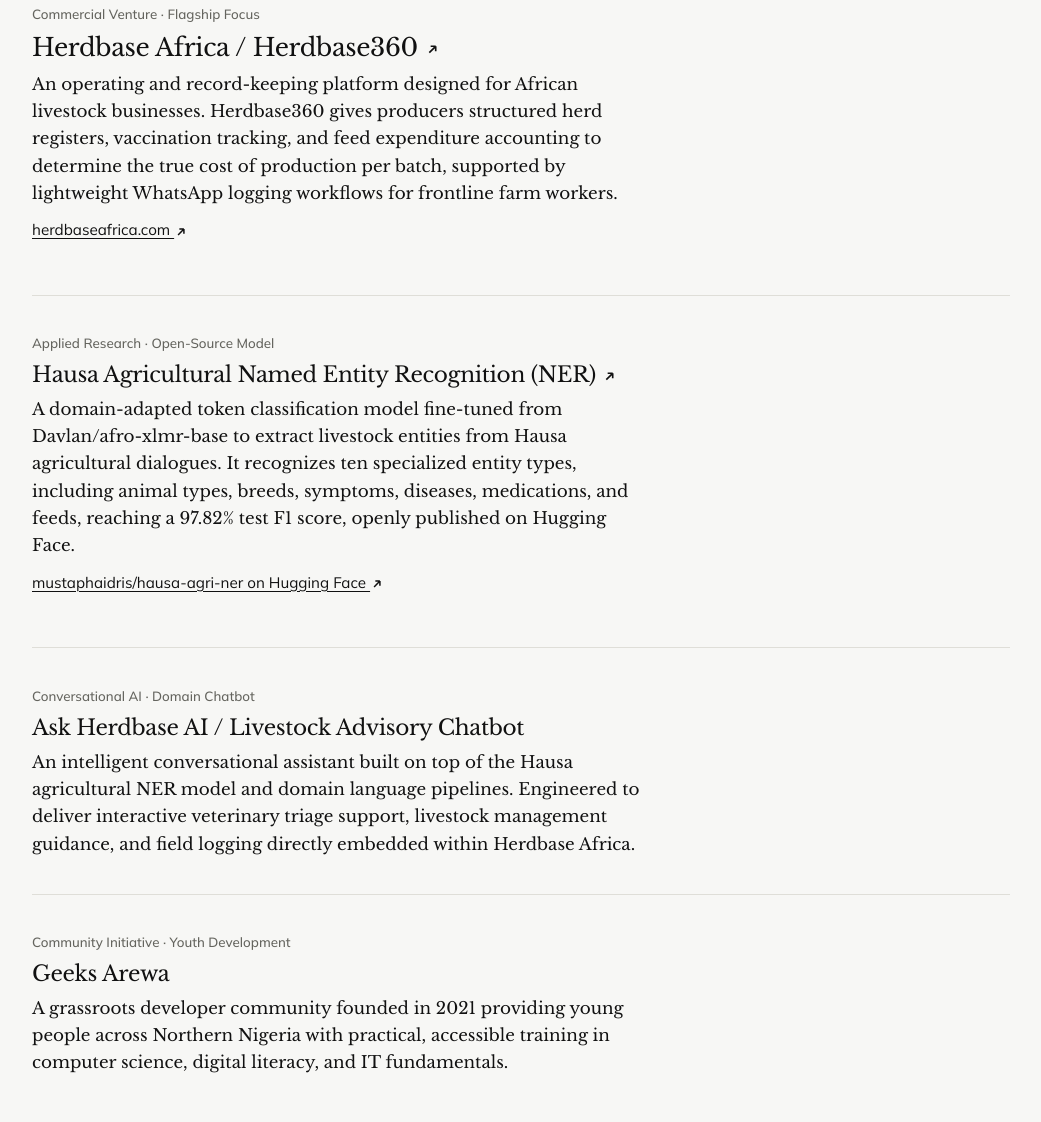
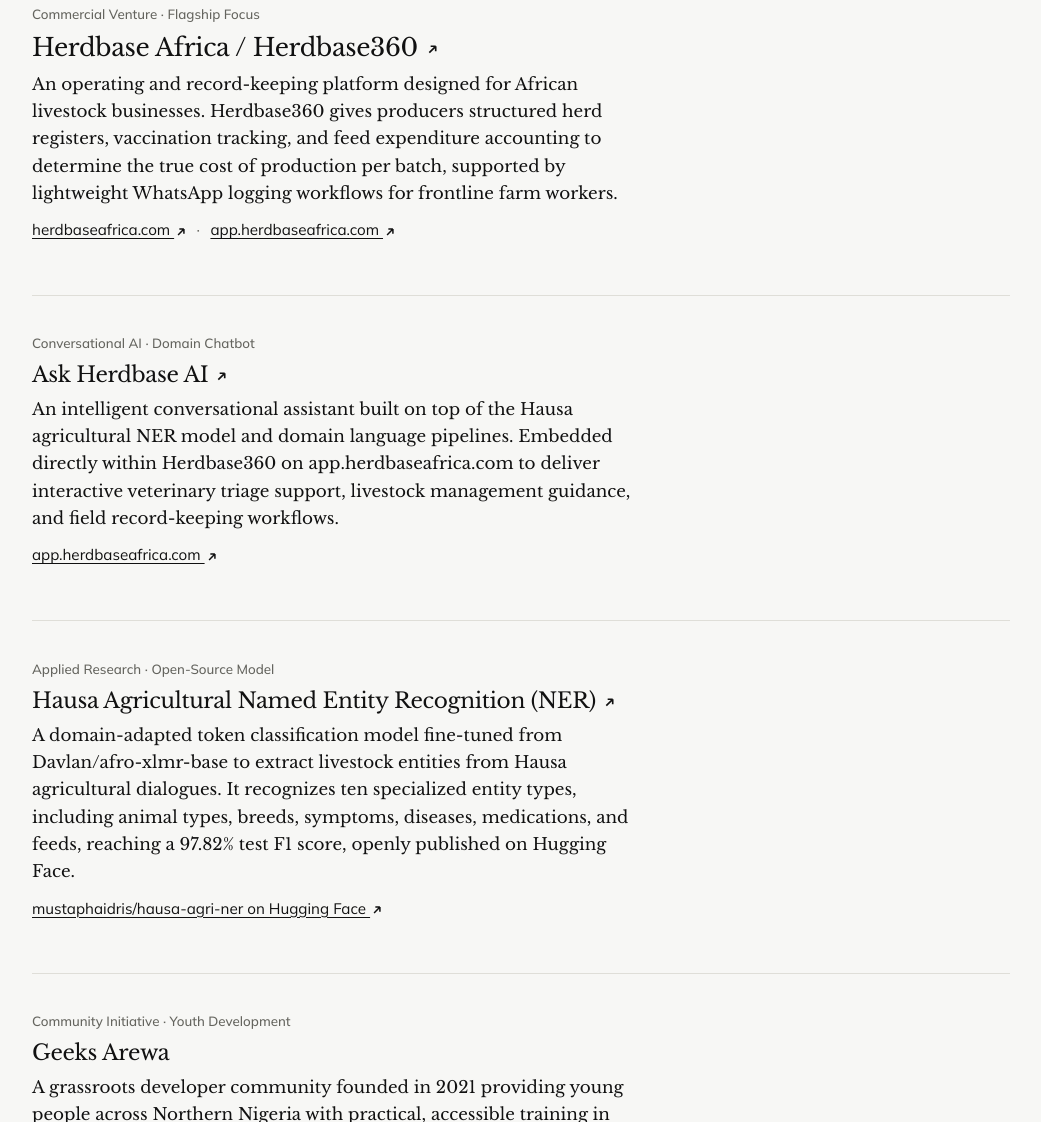
Before and after one commit to mustaphaidrissuleiman/mustaphaidrissuleiman.github.io, a website: page index.html in a window 1280 px wide. Shown: the part 785-1907 px from the top of the page, without its empty margins (225-1266 px from the left). Drawn offline with nearby package versions, Linux system fonts and the light colour scheme.

Commit message:
feat(work): link Ask Herdbase AI to app.herdbaseafrica.com within Herdbase360

```diff
--- a/index.html
+++ b/index.html
@@ -58,7 +58,7 @@
   }
   </script>
 
-  <link rel="stylesheet" href="styles.css?v=94">
+  <link rel="stylesheet" href="styles.css?v=95">
 </head>
 <body>
   <a class="skip" href="#main">Skip to content</a>
@@ -157,6 +157,17 @@
             <p class="entry-desc">An operating and record-keeping platform designed for African livestock businesses. Herdbase360 gives producers structured herd registers, vaccination tracking, and feed expenditure accounting to determine the true cost of production per batch, supported by lightweight WhatsApp logging workflows for frontline farm workers.</p>
             <p class="links">
               <a href="https://herdbaseafrica.com" target="_blank" rel="noopener">herdbaseafrica.com <svg class="inline-arrow" viewBox="0 0 12 12" width="10" height="10" fill="none" stroke="currentColor" stroke-width="1.8"><path d="M2.5 9.5L9.5 2.5M9.5 2.5H4M9.5 2.5V8"/></svg></a>
+              <span class="links-sep" aria-hidden="true">&middot;</span>
+              <a href="https://app.herdbaseafrica.com" target="_blank" rel="noopener">app.herdbaseafrica.com <svg class="inline-arrow" viewBox="0 0 12 12" width="10" height="10" fill="none" stroke="currentColor" stroke-width="1.8"><path d="M2.5 9.5L9.5 2.5M9.5 2.5H4M9.5 2.5V8"/></svg></a>
+            </p>
+          </article>
+
+          <article class="entry">
+            <p class="theme">Conversational AI &middot; Domain Chatbot</p>
+            <h3 class="entry-title"><a href="https://app.herdbaseafrica.com" target="_blank" rel="noopener">Ask Herdbase AI <svg class="inline-arrow" viewBox="0 0 12 12" width="11" height="11" fill="none" stroke="currentColor" stroke-width="1.8"><path d="M2.5 9.5L9.5 2.5M9.5 2.5H4M9.5 2.5V8"/></svg></a></h3>
+            <p class="entry-desc">An intelligent conversational assistant built on top of the Hausa agricultural NER model and domain language pipelines. Embedded directly within Herdbase360 on app.herdbaseafrica.com to deliver interactive veterinary triage support, livestock management guidance, and field record-keeping workflows.</p>
+            <p class="links">
+              <a href="https://app.herdbaseafrica.com" target="_blank" rel="noopener">app.herdbaseafrica.com <svg class="inline-arrow" viewBox="0 0 12 12" width="10" height="10" fill="none" stroke="currentColor" stroke-width="1.8"><path d="M2.5 9.5L9.5 2.5M9.5 2.5H4M9.5 2.5V8"/></svg></a>
             </p>
           </article>
 
@@ -167,12 +178,6 @@
             <p class="links">
               <a href="https://huggingface.co/mustaphaidris/hausa-agri-ner" target="_blank" rel="noopener">mustaphaidris/hausa-agri-ner on Hugging Face <svg class="inline-arrow" viewBox="0 0 12 12" width="10" height="10" fill="none" stroke="currentColor" stroke-width="1.8"><path d="M2.5 9.5L9.5 2.5M9.5 2.5H4M9.5 2.5V8"/></svg></a>
             </p>
-          </article>
-
-          <article class="entry">
-            <p class="theme">Conversational AI &middot; Domain Chatbot</p>
-            <h3 class="entry-title">Ask Herdbase AI / Livestock Advisory Chatbot</h3>
-            <p class="entry-desc">An intelligent conversational assistant built on top of the Hausa agricultural NER model and domain language pipelines. Engineered to deliver interactive veterinary triage support, livestock management guidance, and field logging directly embedded within Herdbase Africa.</p>
           </article>
 
           <article class="entry">
@@ -588,6 +593,6 @@
 
   <script src="https://cdnjs.cloudflare.com/ajax/libs/gsap/3.12.5/gsap.min.js"></script>
   <script src="https://cdnjs.cloudflare.com/ajax/libs/gsap/3.12.5/ScrollTrigger.min.js"></script>
-  <script src="script.js?v=94"></script>
+  <script src="script.js?v=95"></script>
 </body>
 </html>
--- a/styles.css
+++ b/styles.css
@@ -839,6 +839,15 @@ section>h2 {
   font-family: var(--sans);
   font-size: 0.95rem;
   margin-top: 0.65rem;
+  display: flex;
+  flex-wrap: wrap;
+  align-items: center;
+  gap: 0.25rem 0.65rem;
+}
+
+.links-sep {
+  color: var(--muted);
+  user-select: none;
 }
 
 /* ==========================================================================
```
